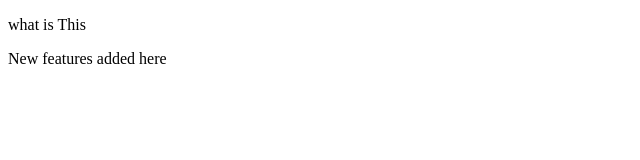
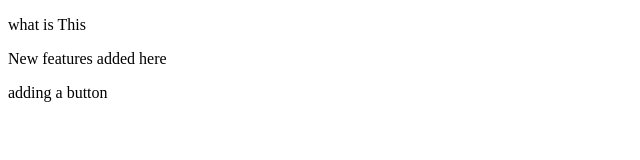
Before and after one commit to tamim2007009/gitone, a plain HTML site: page index.html in a window 1280 px wide. Shown: the whole page, without its empty margins (0-640 px from the left). Drawn offline with Linux system fonts and the light colour scheme.

```diff
--- a/index.html
+++ b/index.html
@@ -8,5 +8,6 @@
 <body>
     <p>what is This</p>
     <p>New features added here</p>
+    <p>adding a button</p>
 </body>
 </html>
```
